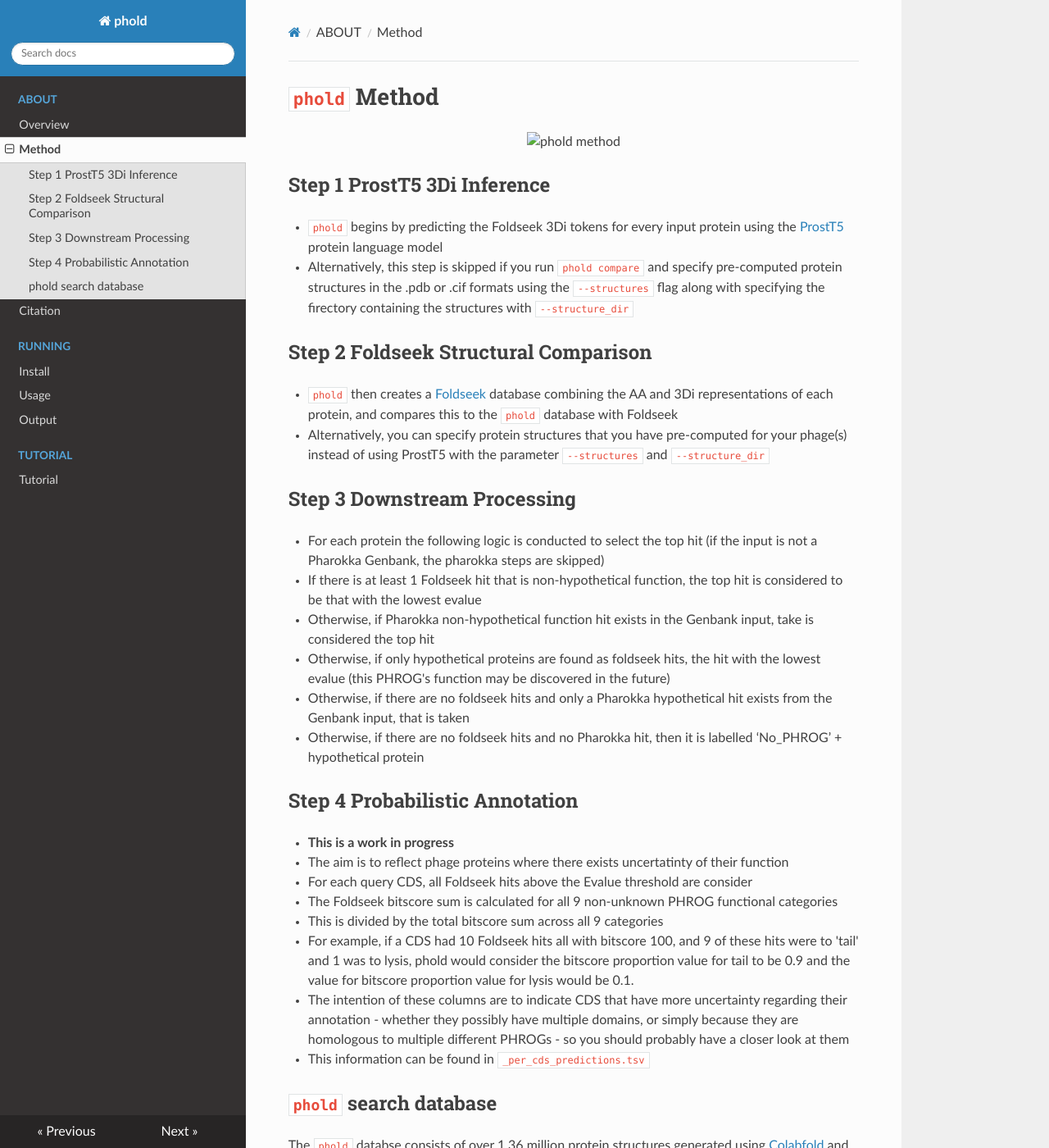
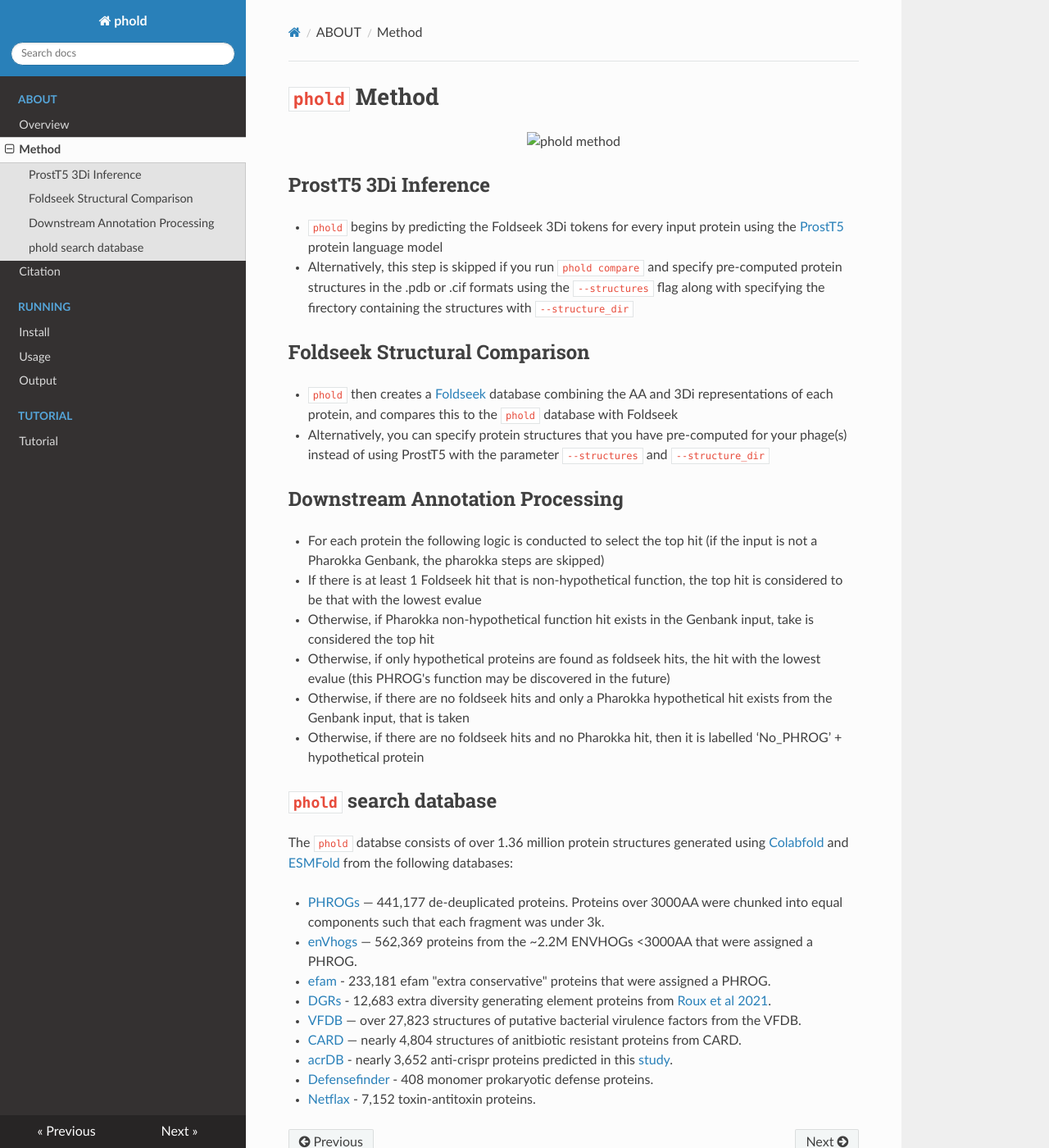
Before and after one commit to gbouras13/phold, an MkDocs documentation site: the page built from docs/method.md, in a window 1280 px wide and 1400 px high. Shown: the whole window at 82% size. Built offline with MkDocs 1.6.1, drawn with Linux system fonts in a browser that asks for light colours; nearby versions of some CDN libraries.

Commit message:
clean up docs

```diff
--- a/docs/method.md
+++ b/docs/method.md
@@ -4,17 +4,17 @@
   <img src="img/phold_workflow.png" alt="phold method" height=250>
 </p>
 
-## Step 1 ProstT5 3Di Inference
+## ProstT5 3Di Inference
 
 * `phold` begins by predicting the Foldseek 3Di tokens for every input protein using the [ProstT5](https://github.com/mheinzinger/ProstT5) protein language model
 * Alternatively, this step is skipped if you run `phold compare` and specify pre-computed protein structures in the .pdb or .cif formats using the `--structures` flag along with specifying the firectory containing the structures with `--structure_dir`
 
-## Step 2 Foldseek Structural Comparison
+##  Foldseek Structural Comparison
 
 * `phold` then creates a [Foldseek](https://github.com/steineggerlab/foldseek) database combining the AA and 3Di representations of each protein, and compares this to the `phold` database with Foldseek
 * Alternatively, you can specify protein structures that you have pre-computed for your phage(s) instead of using ProstT5 with the parameter `--structures` and `--structure_dir`
 
-## Step 3 Downstream Processing
+## Downstream Annotation Processing
 
 * For each protein the following logic is conducted to select the top hit (if the input is not a Pharokka Genbank, the pharokka steps are skipped)
 
@@ -24,21 +24,9 @@
   * Otherwise, if there are no foldseek hits and only a Pharokka hypothetical hit exists from the Genbank input, that is taken
   * Otherwise, if there are no foldseek hits and no Pharokka hit, then it is labelled ‘No_PHROG’ + hypothetical protein
 
-## Step 4 Probabilistic Annotation
-
-* **This is a work in progress**
-* The aim is to reflect phage proteins where there exists uncertatinty of their function
-* For each query CDS, all Foldseek hits above the Evalue threshold are consider
-* The Foldseek bitscore sum is calculated for all 9 non-unknown PHROG functional categories
-* This is divided by the total bitscore sum across all 9 categories
-   *  For example, if a CDS had 10 Foldseek hits all with bitscore 100, and 9 of these hits were to 'tail' and 1 was to lysis, phold would consider the bitscore proportion value for tail to be 0.9 and the value for bitscore proportion value for lysis would be 0.1.
-   *  The intention of these columns are to indicate CDS that have more uncertainty regarding their annotation - whether they possibly have multiple domains, or simply because they are homologous to multiple different PHROGs - so you should probably have a closer look at them
-   *  This information can be found in `_per_cds_predictions.tsv`
-
 ## `phold` search database
 
 The `phold` databse consists of over 1.36 million protein structures generated using [Colabfold](https://github.com/sokrypton/ColabFold) and [ESMFold](https://github.com/facebookresearch/esm) from the following databases:
-
 
 * [PHROGs](https://phrogs.lmge.uca.fr) — 441,177 de-deuplicated proteins. Proteins over 3000AA were chunked into equal components such that each fragment was under 3k.
 * [enVhogs](http://envhog.u-ga.fr/envhog/) — 562,369 proteins from the ~2.2M ENVHOGs <3000AA that were assigned a PHROG.
```
Also changed, not shown: README.md (+12 -12 lines), docs/install.md (+5 -5 lines), docs/tutorial.md (+5 -6 lines).
